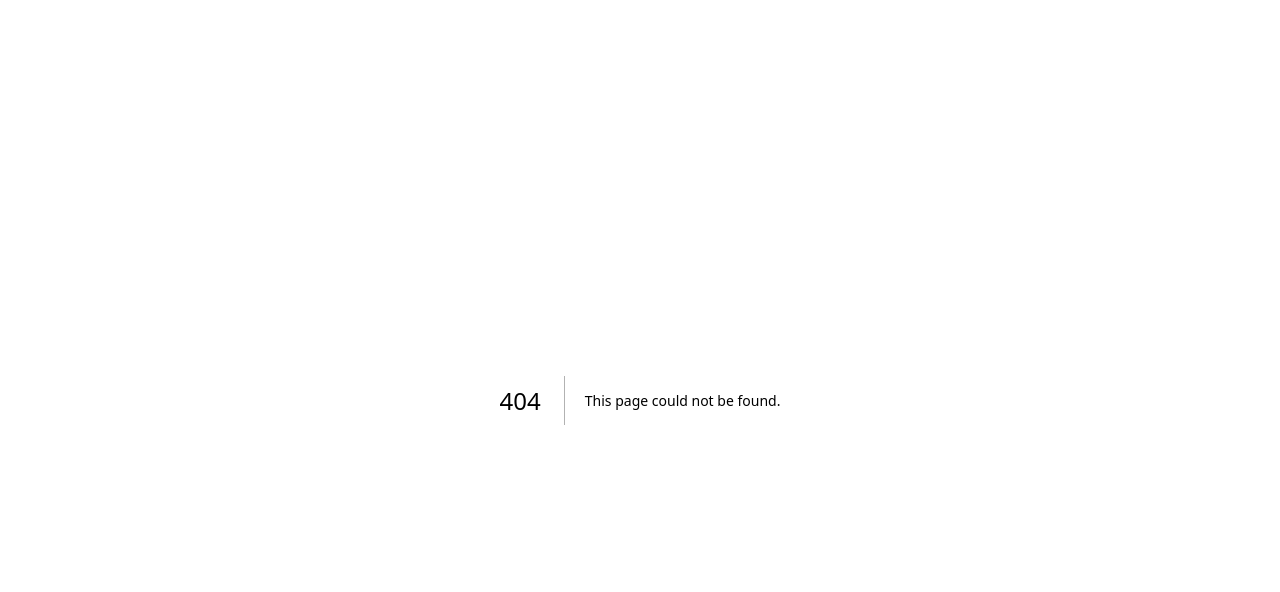
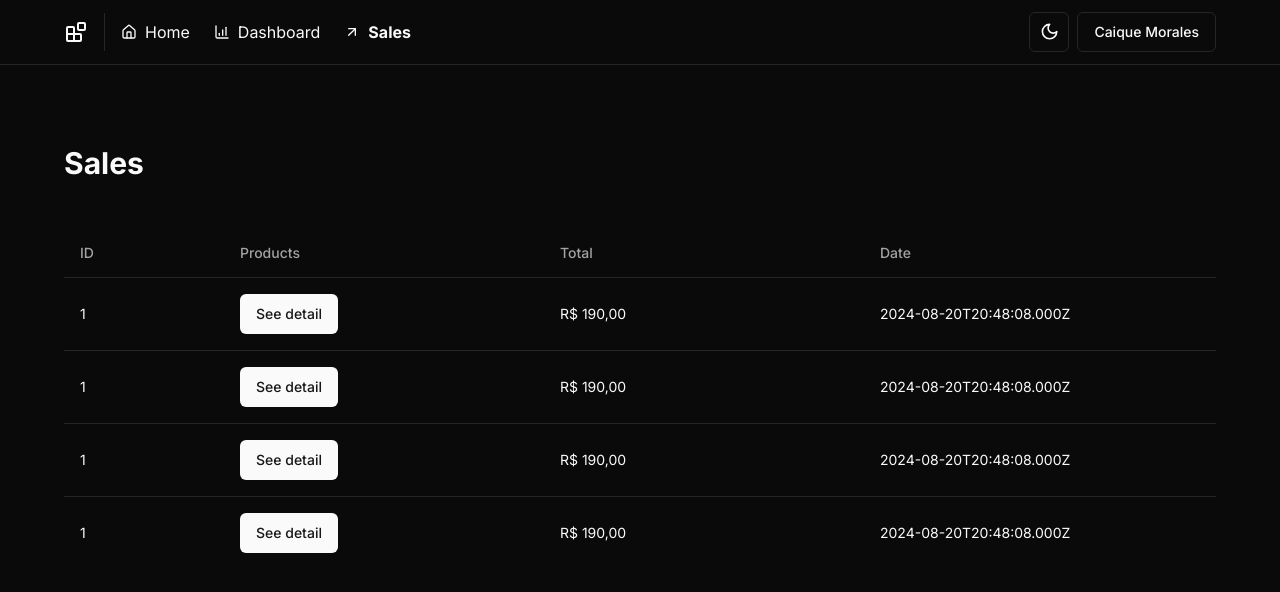
Before and after one commit to CaiqueMorales20/trend-monitor, a Next.js app: page /sales in a window 1280 px wide. Before the commit this address had no page. Shown: the top 592 px of the page. Built offline with nearby package versions, Linux system fonts and the light colour scheme.

Commit message:
feat: add sales page

```diff
--- a/package.json
+++ b/package.json
@@ -9,6 +9,7 @@
     "lint": "next lint"
   },
   "dependencies": {
+    "@radix-ui/react-dialog": "^1.1.1",
     "@radix-ui/react-dropdown-menu": "^2.1.1",
     "@radix-ui/react-label": "^2.1.0",
     "@radix-ui/react-separator": "^1.1.0",
--- /dev/null
+++ b/src/app/(pages)/sales/detail-modal.tsx
@@ -0,0 +1,51 @@
+import { DialogContent, DialogTitle } from '@/components/ui/dialog'
+import {
+  Table,
+  TableBody,
+  TableCell,
+  TableFooter,
+  TableHead,
+  TableHeader,
+  TableRow,
+} from '@/components/ui/table'
+
+function DetailModal() {
+  return (
+    <DialogContent>
+      <DialogTitle>Products</DialogTitle>
+
+      <Table>
+        <TableHeader>
+          <TableRow>
+            <TableHead>Product</TableHead>
+            <TableHead>Amount</TableHead>
+            <TableHead>Price</TableHead>
+            <TableHead>Subtotal</TableHead>
+          </TableRow>
+        </TableHeader>
+
+        <TableBody>
+          <TableRow>
+            <TableCell>X-Tech</TableCell>
+            <TableCell>4</TableCell>
+            <TableCell>R$ 15,00</TableCell>
+            <TableCell>R$ 60,00</TableCell>
+          </TableRow>
+          <TableRow>
+            <TableCell>Coca</TableCell>
+            <TableCell>3</TableCell>
+            <TableCell>R$ 8,00</TableCell>
+            <TableCell>R$ 24,00</TableCell>
+          </TableRow>
+        </TableBody>
+
+        <TableFooter>
+          <TableCell colSpan={3}>Total</TableCell>
+          <TableCell>R$ 84,00</TableCell>
+        </TableFooter>
+      </Table>
+    </DialogContent>
+  )
+}
+
+export { DetailModal }
--- /dev/null
+++ b/src/app/(pages)/sales/page.tsx
@@ -0,0 +1,49 @@
+import { Button } from '@/components/ui/button'
+import { Dialog, DialogTrigger } from '@/components/ui/dialog'
+import {
+  Table,
+  TableBody,
+  TableCell,
+  TableHead,
+  TableHeader,
+  TableRow,
+} from '@/components/ui/table'
+
+import { DetailModal } from './detail-modal'
+
+export default async function Sales() {
+  return (
+    <main className="container-c mt-20">
+      <h1 className="mb-12 text-3xl font-bold">Sales</h1>
+
+      <Dialog>
+        <Table>
+          <TableHeader>
+            <TableRow>
+              <TableHead className="w-40">ID</TableHead>
+              <TableHead className="w-80">Products</TableHead>
+              <TableHead className="w-80">Total</TableHead>
+              <TableHead>Date</TableHead>
+            </TableRow>
+          </TableHeader>
+          <TableBody>
+            {Array.from({ length: 4 }).map((_, i) => (
+              <TableRow key={i}>
+                <TableCell>1</TableCell>
+                <TableCell>
+                  <DialogTrigger asChild>
+                    <Button>See detail</Button>
+                  </DialogTrigger>
+                </TableCell>
+                <TableCell>R$ 190,00</TableCell>
+                <TableCell>{new Date().toISOString()}</TableCell>
+              </TableRow>
+            ))}
+          </TableBody>
+        </Table>
+
+        <DetailModal />
+      </Dialog>
+    </main>
+  )
+}
--- a/src/components/header.tsx
+++ b/src/components/header.tsx
@@ -1,7 +1,7 @@
 'use client'
 
 // import { useQuery } from '@tanstack/react-query'
-import { Blocks, ChartColumnIncreasing, Home } from 'lucide-react'
+import { ArrowUpRight, Blocks, ChartColumnIncreasing, Home } from 'lucide-react'
 
 import { Separator } from '@/components/ui/separator'
 
@@ -32,6 +32,10 @@
             <ChartColumnIncreasing size={16} />
             Dashboard
           </NavLink>
+          <NavLink to="/sales">
+            <ArrowUpRight size={16} />
+            Sales
+          </NavLink>
         </nav>
 
         <div className="ml-auto flex gap-2">
--- /dev/null
+++ b/src/components/ui/dialog.tsx
@@ -0,0 +1,122 @@
+"use client"
+
+import * as React from "react"
+import * as DialogPrimitive from "@radix-ui/react-dialog"
+import { X } from "lucide-react"
+
+import { cn } from "@/lib/utils"
+
+const Dialog = DialogPrimitive.Root
+
+const DialogTrigger = DialogPrimitive.Trigger
+
+const DialogPortal = DialogPrimitive.Portal
+
+const DialogClose = DialogPrimitive.Close
+
+const DialogOverlay = React.forwardRef<
+  React.ElementRef<typeof DialogPrimitive.Overlay>,
+  React.ComponentPropsWithoutRef<typeof DialogPrimitive.Overlay>
+>(({ className, ...props }, ref) => (
+  <DialogPrimitive.Overlay
+    ref={ref}
+    className={cn(
+      "fixed inset-0 z-50 bg-black/80  data-[state=open]:animate-in data-[state=closed]:animate-out data-[state=closed]:fade-out-0 data-[state=open]:fade-in-0",
+      className
+    )}
+    {...props}
+  />
+))
+DialogOverlay.displayName = DialogPrimitive.Overlay.displayName
+
+const DialogContent = React.forwardRef<
+  React.ElementRef<typeof DialogPrimitive.Content>,
+  React.ComponentPropsWithoutRef<typeof DialogPrimitive.Content>
+>(({ className, children, ...props }, ref) => (
+  <DialogPortal>
+    <DialogOverlay />
+    <DialogPrimitive.Content
+      ref={ref}
+      className={cn(
+        "fixed left-[50%] top-[50%] z-50 grid w-full max-w-lg translate-x-[-50%] translate-y-[-50%] gap-4 border bg-background p-6 shadow-lg duration-200 data-[state=open]:animate-in data-[state=closed]:animate-out data-[state=closed]:fade-out-0 data-[state=open]:fade-in-0 data-[state=closed]:zoom-out-95 data-[state=open]:zoom-in-95 data-[state=closed]:slide-out-to-left-1/2 data-[state=closed]:slide-out-to-top-[48%] data-[state=open]:slide-in-from-left-1/2 data-[state=open]:slide-in-from-top-[48%] sm:rounded-lg",
+        className
+      )}
+      {...props}
+    >
+      {children}
+      <DialogPrimitive.Close className="absolute right-4 top-4 rounded-sm opacity-70 ring-offset-background transition-opacity hover:opacity-100 focus:outline-none focus:ring-2 focus:ring-ring focus:ring-offset-2 disabled:pointer-events-none data-[state=open]:bg-accent data-[state=open]:text-muted-foreground">
+        <X className="h-4 w-4" />
+        <span className="sr-only">Close</span>
+      </DialogPrimitive.Close>
+    </DialogPrimitive.Content>
+  </DialogPortal>
+))
+DialogContent.displayName = DialogPrimitive.Content.displayName
+
+const DialogHeader = ({
+  className,
+  ...props
+}: React.HTMLAttributes<HTMLDivElement>) => (
+  <div
+    className={cn(
+      "flex flex-col space-y-1.5 text-center sm:text-left",
+      className
+    )}
+    {...props}
+  />
+)
+DialogHeader.displayName = "DialogHeader"
+
+const DialogFooter = ({
+  className,
+  ...props
+}: React.HTMLAttributes<HTMLDivElement>) => (
+  <div
+    className={cn(
+      "flex flex-col-reverse sm:flex-row sm:justify-end sm:space-x-2",
+      className
+    )}
+    {...props}
+  />
+)
+DialogFooter.displayName = "DialogFooter"
+
+const DialogTitle = React.forwardRef<
+  React.ElementRef<typeof DialogPrimitive.Title>,
+  React.ComponentPropsWithoutRef<typeof DialogPrimitive.Title>
+>(({ className, ...props }, ref) => (
+  <DialogPrimitive.Title
+    ref={ref}
+    className={cn(
+      "text-lg font-semibold leading-none tracking-tight",
+      className
+    )}
+    {...props}
+  />
+))
+DialogTitle.displayName = DialogPrimitive.Title.displayName
+
+const DialogDescription = React.forwardRef<
+  React.ElementRef<typeof DialogPrimitive.Description>,
+  React.ComponentPropsWithoutRef<typeof DialogPrimitive.Description>
+>(({ className, ...props }, ref) => (
+  <DialogPrimitive.Description
+    ref={ref}
+    className={cn("text-sm text-muted-foreground", className)}
+    {...props}
+  />
+))
+DialogDescription.displayName = DialogPrimitive.Description.displayName
+
+export {
+  Dialog,
+  DialogPortal,
+  DialogOverlay,
+  DialogClose,
+  DialogTrigger,
+  DialogContent,
+  DialogHeader,
+  DialogFooter,
+  DialogTitle,
+  DialogDescription,
+}
--- /dev/null
+++ b/src/components/ui/table.tsx
@@ -0,0 +1,117 @@
+import * as React from "react"
+
+import { cn } from "@/lib/utils"
+
+const Table = React.forwardRef<
+  HTMLTableElement,
+  React.HTMLAttributes<HTMLTableElement>
+>(({ className, ...props }, ref) => (
+  <div className="relative w-full overflow-auto">
+    <table
+      ref={ref}
+      className={cn("w-full caption-bottom text-sm", className)}
+      {...props}
+    />
+  </div>
+))
+Table.displayName = "Table"
+
+const TableHeader = React.forwardRef<
+  HTMLTableSectionElement,
+  React.HTMLAttributes<HTMLTableSectionElement>
+>(({ className, ...props }, ref) => (
+  <thead ref={ref} className={cn("[&_tr]:border-b", className)} {...props} />
+))
+TableHeader.displayName = "TableHeader"
+
+const TableBody = React.forwardRef<
+  HTMLTableSectionElement,
+  React.HTMLAttributes<HTMLTableSectionElement>
+>(({ className, ...props }, ref) => (
+  <tbody
+    ref={ref}
+    className={cn("[&_tr:last-child]:border-0", className)}
+    {...props}
+  />
+))
+TableBody.displayName = "TableBody"
+
+const TableFooter = React.forwardRef<
+  HTMLTableSectionElement,
+  React.HTMLAttributes<HTMLTableSectionElement>
+>(({ className, ...props }, ref) => (
+  <tfoot
+    ref={ref}
+    className={cn(
+      "border-t bg-muted/50 font-medium [&>tr]:last:border-b-0",
+      className
+    )}
+    {...props}
+  />
+))
+TableFooter.displayName = "TableFooter"
+
+const TableRow = React.forwardRef<
+  HTMLTableRowElement,
+  React.HTMLAttributes<HTMLTableRowElement>
+>(({ className, ...props }, ref) => (
+  <tr
+    ref={ref}
+    className={cn(
+      "border-b transition-colors hover:bg-muted/50 data-[state=selected]:bg-muted",
+      className
+    )}
+    {...props}
+  />
+))
+TableRow.displayName = "TableRow"
+
+const TableHead = React.forwardRef<
+  HTMLTableCellElement,
+  React.ThHTMLAttributes<HTMLTableCellElement>
+>(({ className, ...props }, ref) => (
+  <th
+    ref={ref}
+    className={cn(
+      "h-12 px-4 text-left align-middle font-medium text-muted-foreground [&:has([role=checkbox])]:pr-0",
+      className
+    )}
+    {...props}
+  />
+))
+TableHead.displayName = "TableHead"
+
+const TableCell = React.forwardRef<
+  HTMLTableCellElement,
+  React.TdHTMLAttributes<HTMLTableCellElement>
+>(({ className, ...props }, ref) => (
+  <td
+    ref={ref}
+    className={cn("p-4 align-middle [&:has([role=checkbox])]:pr-0", className)}
+    {...props}
+  />
+))
+TableCell.displayName = "TableCell"
+
+const TableCaption = React.forwardRef<
+  HTMLTableCaptionElement,
+  React.HTMLAttributes<HTMLTableCaptionElement>
+>(({ className, ...props }, ref) => (
+  <caption
+    ref={ref}
+    className={cn("mt-4 text-sm text-muted-foreground", className)}
+    {...props}
+  />
+))
+TableCaption.displayName = "TableCaption"
+
+export {
+  Table,
+  TableHeader,
+  TableBody,
+  TableFooter,
+  TableHead,
+  TableRow,
+  TableCell,
+  TableCaption,
+}
```
Also changed, not shown: 1 other file (tests, documents, lock files or other folders).
